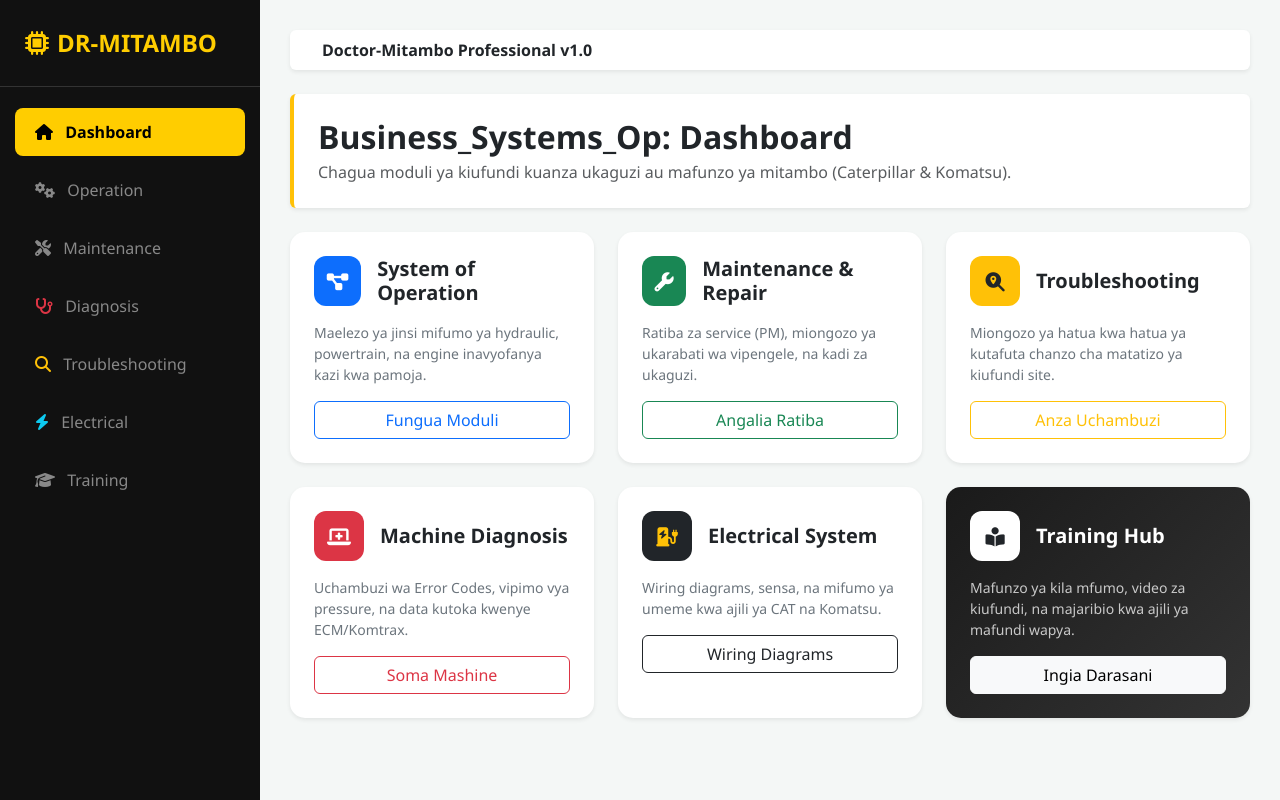
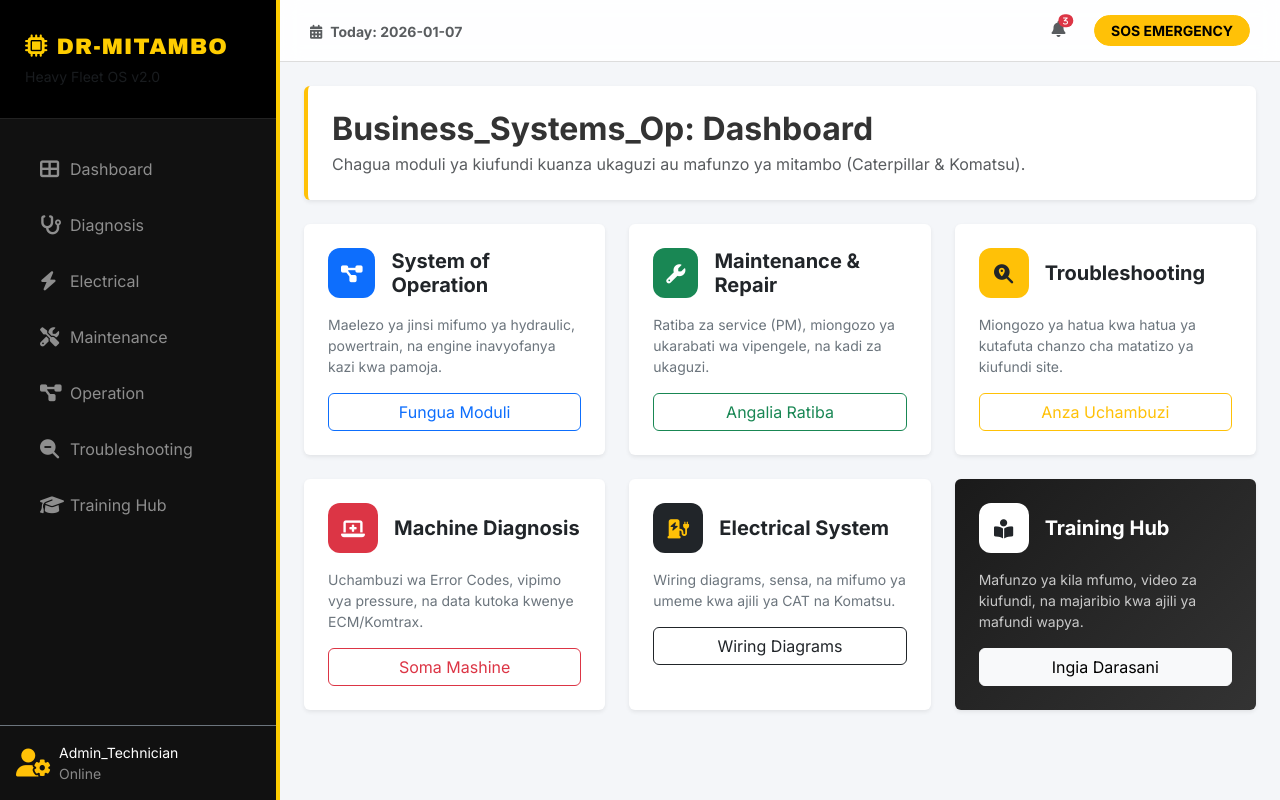
Before and after one commit to benmass1/doctor-mitambo, a Python web app: template app/templates/dashboard.html in a window 1280 px wide. Run offline with Jinja, Linux system fonts and the light colour scheme; the template is opened without the code that fills it, so the values that code supplies are empty.

Commit message:
Update base.html

```diff
--- a/app/templates/base.html
+++ b/app/templates/base.html
@@ -3,52 +3,85 @@
 <head>
     <meta charset="UTF-8">
     <meta name="viewport" content="width=device-width, initial-scale=1.0">
-    <title>Doctor-Mitambo | Pro Fleet Support</title>
+    <title>Doctor-Mitambo | Professional Fleet Manager</title>
 
     <link href="https://cdn.jsdelivr.net/npm/bootstrap@5.3.0/dist/css/bootstrap.min.css" rel="stylesheet">
     <link rel="stylesheet" href="https://cdnjs.cloudflare.com/ajax/libs/font-awesome/6.4.0/css/all.min.css">
+    <link href="https://fonts.googleapis.com/css2?family=Archivo+Black&family=Inter:wght@400;700&display=swap" rel="stylesheet">
 
     <style>
-        :root { --cat-yellow: #FFCD00; --dark-bg: #111111; }
-        body { font-family: 'Segoe UI', Tahoma, sans-serif; background-color: #f4f7f6; }
-        .sidebar { width: 260px; height: 100vh; position: fixed; background: var(--dark-bg); color: white; transition: 0.3s; z-index: 1000; }
-        .nav-link { color: #888; padding: 12px 20px; border-radius: 8px; margin: 5px 15px; transition: 0.3s; }
-        .nav-link:hover, .nav-link.active { background: var(--cat-yellow); color: black !important; font-weight: bold; }
-        .main-content { margin-left: 260px; padding: 30px; transition: 0.3s; }
-        .brand { padding: 25px; font-size: 1.5rem; font-weight: 800; color: var(--cat-yellow); border-bottom: 1px solid #333; }
+        :root { --cat-yellow: #FFCD00; --komatsu-blue: #0054A6; --industry-black: #111111; --sidebar-width: 280px; }
+        body { font-family: 'Inter', sans-serif; background-color: #f4f6f9; color: #333; overflow-x: hidden; }
 
+        /* 1. Industrial Sidebar */
+        .sidebar { width: var(--sidebar-width); height: 100vh; position: fixed; background: var(--industry-black); color: white; transition: 0.4s cubic-bezier(0.4, 0, 0.2, 1); z-index: 1050; border-right: 4px solid var(--cat-yellow); }
+        .brand-zone { padding: 30px 25px; background: #000; border-bottom: 1px solid #222; }
+        .brand-text { font-family: 'Archivo Black', sans-serif; color: var(--cat-yellow); font-size: 1.4rem; text-transform: uppercase; letter-spacing: 1px; }
+
+        /* 2. Advanced Navigation */
+        .nav-link { color: #8e8e8e; padding: 14px 25px; margin: 4px 15px; border-radius: 12px; display: flex; align-items: center; transition: 0.3s; font-weight: 500; }
+        .nav-link:hover, .nav-link.active { background: var(--cat-yellow) !important; color: #000 !important; transform: scale(1.02); box-shadow: 0 4px 15px rgba(255, 205, 0, 0.3); }
+        .nav-link i { width: 30px; font-size: 1.2rem; }
+
+        /* 3. Main Content Area */
+        .main-wrapper { margin-left: var(--sidebar-width); min-height: 100vh; transition: 0.4s; }
+
+        /* 4. Glassmorphism Topbar */
+        .top-nav { background: rgba(255, 255, 255, 0.9); backdrop-filter: blur(10px); padding: 15px 30px; border-bottom: 1px solid #ddd; position: sticky; top: 0; z-index: 1000; }
+
+        /* 5. Feature: Mobile Responsiveness */
         @media (max-width: 992px) {
-            .sidebar { margin-left: -260px; }
-            .sidebar.active { margin-left: 0; }
-            .main-content { margin-left: 0; }
+            .sidebar { transform: translateX(-100%); }
+            .sidebar.show { transform: translateX(0); }
+            .main-wrapper { margin-left: 0; }
         }
-        .card { border-radius: 15px; border: none; box-shadow: 0 4px 12px rgba(0,0,0,0.05); }
+
+        /* 6. Utility Classes */
+        .card-custom { border: none; border-radius: 20px; box-shadow: 0 10px 30px rgba(0,0,0,0.05); }
+        .status-dot { height: 10px; width: 10px; border-radius: 50%; display: inline-block; background: #28a745; margin-right: 5px; }
     </style>
 </head>
 <body>
 
-    <div class="sidebar" id="sidebar">
-        <div class="brand"><i class="fas fa-microchip me-2"></i>DR-MITAMBO</div>
-        <nav class="nav flex-column mt-3">
-            <a href="/" class="nav-link active"><i class="fas fa-home me-2"></i> Dashboard</a>
-            <a href="/operation" class="nav-link"><i class="fas fa-cogs me-2"></i> Operation</a>
-            <a href="/maintenance" class="nav-link"><i class="fas fa-tools me-2"></i> Maintenance</a>
-            <a href="/diagnosis" class="nav-link"><i class="fas fa-stethoscope me-2 text-danger"></i> Diagnosis</a>
-            <a href="/troubleshooting" class="nav-link"><i class="fas fa-search me-2 text-warning"></i> Troubleshooting</a>
-            <a href="/electrical" class="nav-link"><i class="fas fa-bolt me-2 text-info"></i> Electrical</a>
-            <a href="/training" class="nav-link"><i class="fas fa-graduation-cap me-2"></i> Training</a>
+    <div class="sidebar" id="mainSidebar">
+        <div class="brand-zone">
+            <div class="brand-text"><i class="fas fa-microchip me-2"></i>DR-MITAMBO</div>
+            <small class="text-muted">Heavy Fleet OS v2.0</small>
+        </div>
+        <nav class="mt-4">
+            <a href="/" class="nav-link {{ 'active' if active_page == 'dashboard' }}"><i class="fas fa-th-large"></i> Dashboard</a>
+            <a href="/diagnosis" class="nav-link {{ 'active' if active_page == 'diagnosis' }}"><i class="fas fa-stethoscope"></i> Diagnosis</a>
+            <a href="/electrical" class="nav-link {{ 'active' if active_page == 'electrical' }}"><i class="fas fa-bolt"></i> Electrical</a>
+            <a href="/maintenance" class="nav-link {{ 'active' if active_page == 'maintenance' }}"><i class="fas fa-tools"></i> Maintenance</a>
+            <a href="/operation" class="nav-link {{ 'active' if active_page == 'operation' }}"><i class="fas fa-project-diagram"></i> Operation</a>
+            <a href="/troubleshooting" class="nav-link {{ 'active' if active_page == 'troubleshooting' }}"><i class="fas fa-search-minus"></i> Troubleshooting</a>
+            <a href="/training" class="nav-link {{ 'active' if active_page == 'training' }}"><i class="fas fa-graduation-cap"></i> Training Hub</a>
         </nav>
+        <div class="position-absolute bottom-0 w-100 p-3 border-top border-secondary">
+            <div class="d-flex align-items-center text-white small">
+                <i class="fas fa-user-cog fa-2x me-2 text-warning"></i>
+                <div><div>Admin_Technician</div><div class="opacity-50">Online</div></div>
+            </div>
+        </div>
     </div>
 
-    <div class="main-content">
-        <nav class="navbar navbar-expand-lg navbar-light bg-white rounded shadow-sm mb-4 px-3">
-            <button class="btn btn-dark d-lg-none" onclick="document.getElementById('sidebar').classList.toggle('active')">
+    <div class="main-wrapper">
+        <div class="top-nav d-flex justify-content-between align-items-center">
+            <button class="btn btn-dark d-lg-none" onclick="document.getElementById('mainSidebar').classList.toggle('show')">
                 <i class="fas fa-bars"></i>
             </button>
-            <span class="ms-3 fw-bold">Doctor-Mitambo Professional v1.0</span>
-        </nav>
+            <div class="search-bar d-none d-md-block">
+                <span class="text-muted fw-bold small"><i class="fas fa-calendar-alt me-2"></i>Today: 2026-01-07</span>
+            </div>
+            <div class="actions">
+                <i class="fas fa-bell me-4 text-muted position-relative"><span class="position-absolute top-0 start-100 translate-middle badge rounded-pill bg-danger" style="font-size: 0.5rem;">3</span></i>
+                <button class="btn btn-warning btn-sm fw-bold rounded-pill px-3">SOS EMERGENCY</button>
+            </div>
+        </div>
 
-        {% block content %}{% endblock %}
+        <div class="container-fluid p-4">
+            {% block content %}{% endblock %}
+        </div>
     </div>
 
     <script src="https://cdn.jsdelivr.net/npm/bootstrap@5.3.0/dist/js/bootstrap.bundle.min.js"></script>
```
